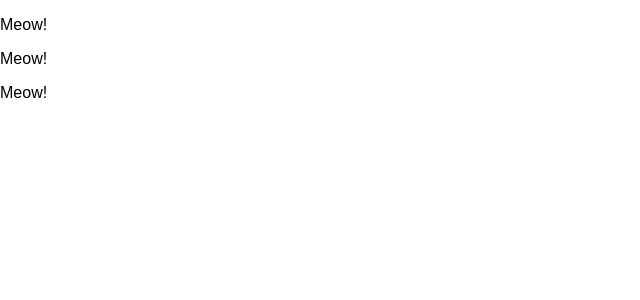
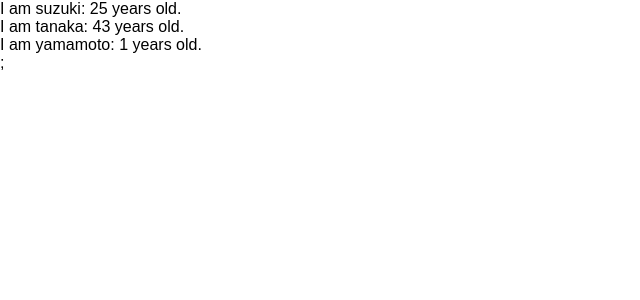
Before and after one commit to koseisakashita/react_app, a React (Create React App) app in the folder app/: page / in a window 1280 px wide. Shown: the top 300 px of the page, without its empty margins (0-640 px from the left). Built offline with nearby package versions, Linux system fonts and the light colour scheme.

Commit message:
create Components props

```diff
--- a/app/src/App.js
+++ b/app/src/App.js
@@ -12,17 +12,26 @@ import React from 'react';
 // }
 
 const App = () => {
+  const profiles = [
+    {name: 'suzuki', age:25},
+    {name: 'tanaka', age:43},
+    {name: 'yamamoto'},
+  ]
   return (
     <div>
-      <Cat/>
-      <Cat/>
-      <Cat/>
+      {profiles.map((profile, index) => {
+        return <User name={profile.name} age={profile.age} key={index}/>
+      })};
     </div>
   )
 }
 
-const Cat = () => {
-  return <p>Meow!</p>
+const User = (props) => {
+  return (<div>I am {props.name}: {props.age} years old.</div>)
+}
+
+User.defaultProps = {
+  age: 1
 }
 
 export default App;
```
